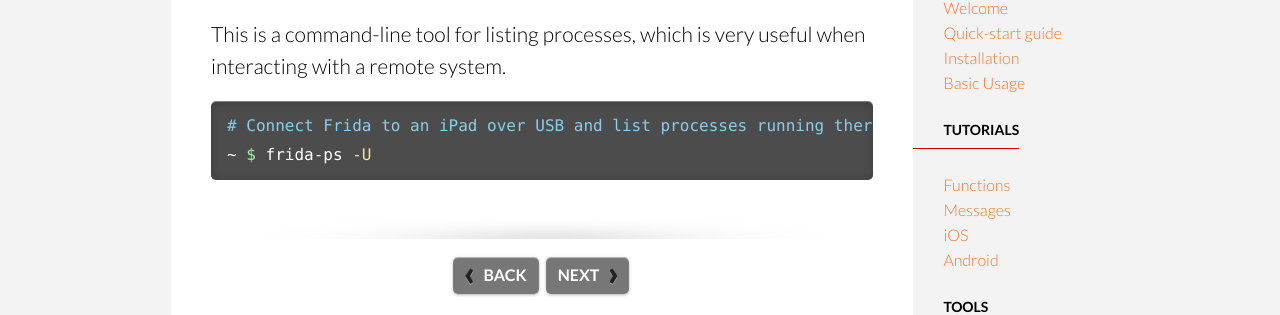
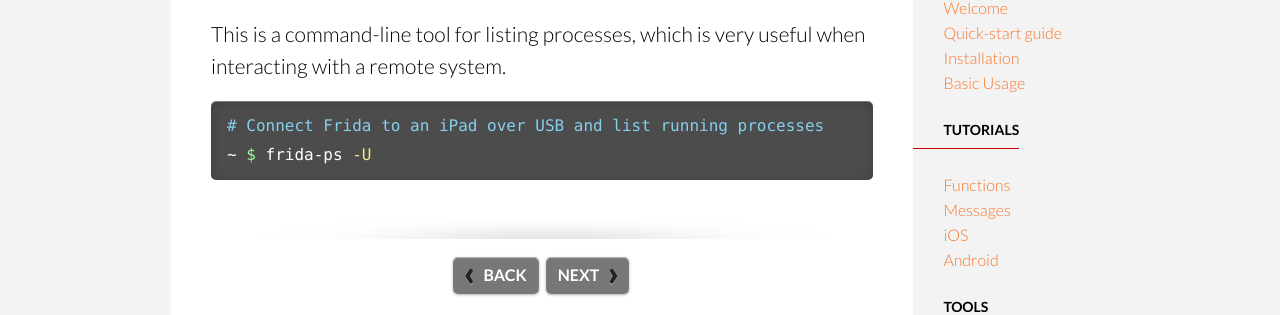
Before and after one commit to frida/frida-website, a Jekyll site: the page built from docs/frida-ps.md, in a window 1280 px wide. Shown: the part 252-567 px from the top of the page. Built offline with Jekyll 4.4.1, drawn with Linux system fonts in a browser that asks for light colours; some web fonts are replaced.

Commit message:
Shorten comment to fit the page layout

```diff
--- a/docs/frida-ps.md
+++ b/docs/frida-ps.md
@@ -10,6 +10,6 @@ This is a command-line tool for listing processes, which is very useful
 when interacting with a remote system.
 
 {% highlight bash %}
-# Connect Frida to an iPad over USB and list processes running there
+# Connect Frida to an iPad over USB and list running processes
 ~ $ frida-ps -U
 {% endhighlight %}
```
